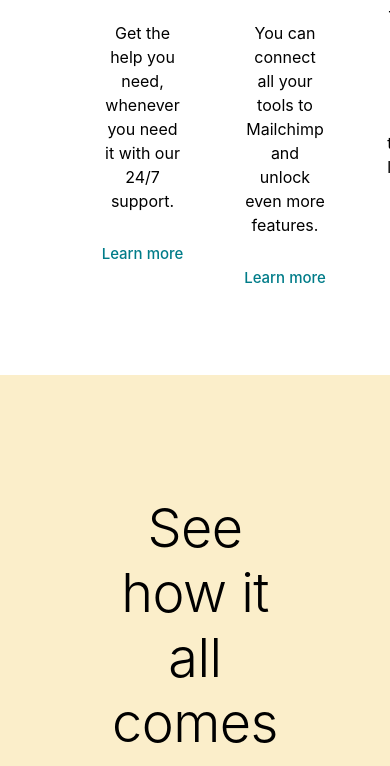
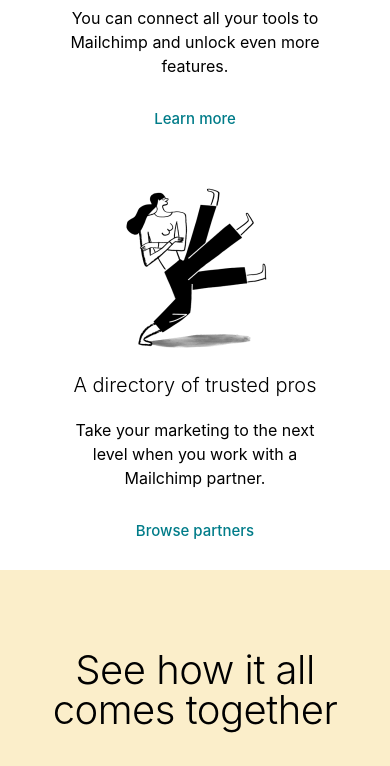
Before and after one commit to mohzys23/Mailchimp-clone-Test, a React (Create React App) app: page / in a window 390 px wide. Shown: the part 6933-7699 px from the top of the page. Built offline with nearby package versions, Linux system fonts and the light colour scheme.

Commit message:
mobile design formatting

```diff
--- a/src/components/Achieve/achieve.style.js
+++ b/src/components/Achieve/achieve.style.js
@@ -18,6 +18,14 @@ export const Text = styled.h1`
   letter-spacing: -0.03125rem;
   text-align: center;
   font-weight: 300;
+
+  @media (max-width: 575px) {
+    width: 100%;
+    font-size: 2.5rem;
+    font-weight: 300;
+    line-height: 1;
+    letter-spacing: -0.03125rem;
+  }
 `;
 
 export const ImageSection = styled.div`
@@ -25,12 +33,22 @@ export const ImageSection = styled.div`
   display: flex;
   margin: 0 auto;
 
+  @media (max-width: 575px ) {
+    width: 100%;
+    max-width: 100em;
+    flex-wrap: wrap;
+  }
+
 
   .achieve-box {
     width: 33.33333333%;
     margin: 1.875rem auto;
         padding-left: 1.875rem;
     padding-right: 1.875rem;
+
+    @media(max-width: 575px) {
+      width: 100%;
+    }
 }
   }
 `;
@@ -40,6 +58,13 @@ export const Heading = styled.h2`
   margin: 1.25rem 0;
   font-weight: 300;
   line-height: 1.3;
+
+  @media (max-width: 575px) {
+    font-size: 1.25rem;
+    font-weight: 300;
+    line-height: 1.3;
+    letter-spacing: 0;
+  }
 `;
 
 export const SmallText = styled.p`
@@ -47,6 +72,12 @@ export const SmallText = styled.p`
   margin-bottom: 1.875rem;
   line-height: 1.5;
   font-weight: 400;
+
+  @media (max-width: 575px) {
+    font-size: 1em;
+    font-weight: 400;
+    line-height: 1.5;
+  }
 `;
 
 export const Link = styled.a`
--- a/src/components/Organise/index.js
+++ b/src/components/Organise/index.js
@@ -18,7 +18,10 @@ import Zoom from "react-reveal/Zoom";
 export default function Organise() {
   return (
     <Container>
-      <Text>See how it all comes together</Text>
+      <div className="text-box">
+        <Text>See how it all comes together</Text>
+      </div>
+
       <Section>
         {smart.map((item) => {
           return (
--- a/src/components/Organise/organise.style.js
+++ b/src/components/Organise/organise.style.js
@@ -9,6 +9,15 @@ export const Container = styled.div`
   .lower-card {
     width: 50%;
     margin: 0 auto;
+
+    @media (max-width: 575px) {
+
+    }
+  }
+  @media (max-width: 575px) {
+    .text-box {
+      width: 100%;
+    }
   }
 `;
 
@@ -19,26 +28,56 @@ export const Text = styled.h1`
   font-size: 3.375rem;
   letter-spacing: -0.03125rem;
   font-weight: 300;
+
+  @media (max-width: 575px) {
+    width: 80%;
+    padding: 5rem 0;
+    font-size: 2.5rem;
+    font-weight: 300;
+    line-height: 1;
+    letter-spacing: -0.03125rem;
+  }
 `;
 
 export const Section = styled.div`
   width: 75%;
   margin: 0 auto;
 
+  @media (max-width: 575px) {
+    width: 80%;
+    align-items: center;
+  }
+
   .card {
     display: flex;
     align-items: center;
     padding-bottom: 7.5rem;
 
+    @media (max-width: 575px) {
+      flex-wrap: wrap;
+    }
+
     img {
       width: 50%;
       height: auto;
+
+      @media (max-width: 575px) {
+        display: block;
+        width: 100%;
+        height: auto;
+        margin-bottom: 2.5rem;
+      }
     }
 
     .card-text {
       width: 50%;
       padding-left: calc(8.33333% + 1.875rem);
       text-align: left;
+
+      @media (max-width: 575px) {
+        width: 100%;
+        padding: 0;
+      }
     }
   }
 `;
@@ -48,6 +87,12 @@ export const Heading = styled.h2`
   font-weight: 300;
   line-height: 1.1;
   margin-bottom: 2rem;
+
+  @media (max-width: 575px) {
+    font-size: 1.75rem;
+    font-weight: 400;
+    line-height: 1.1;
+  }
 `;
 
 export const SmallText = styled.p`
```
Also changed, not shown: 1 other file (tests, documents, lock files or other folders).
